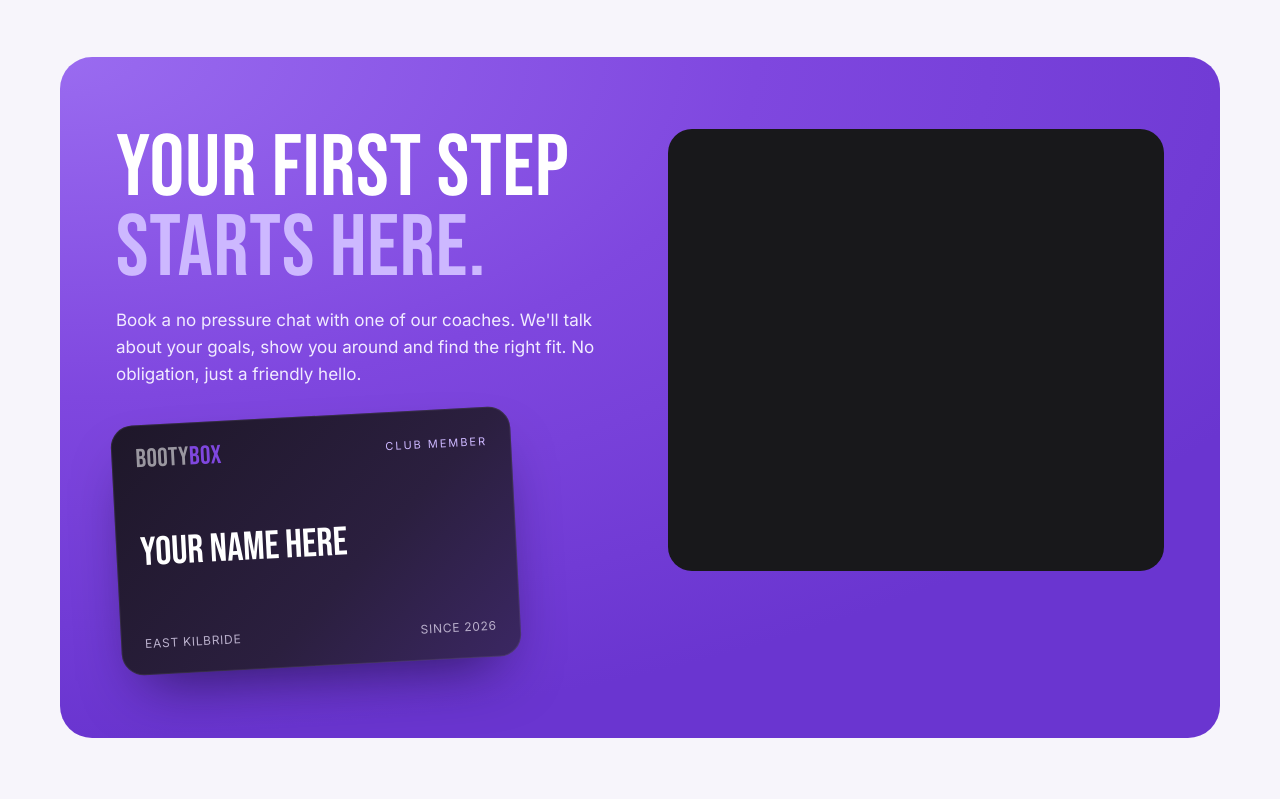
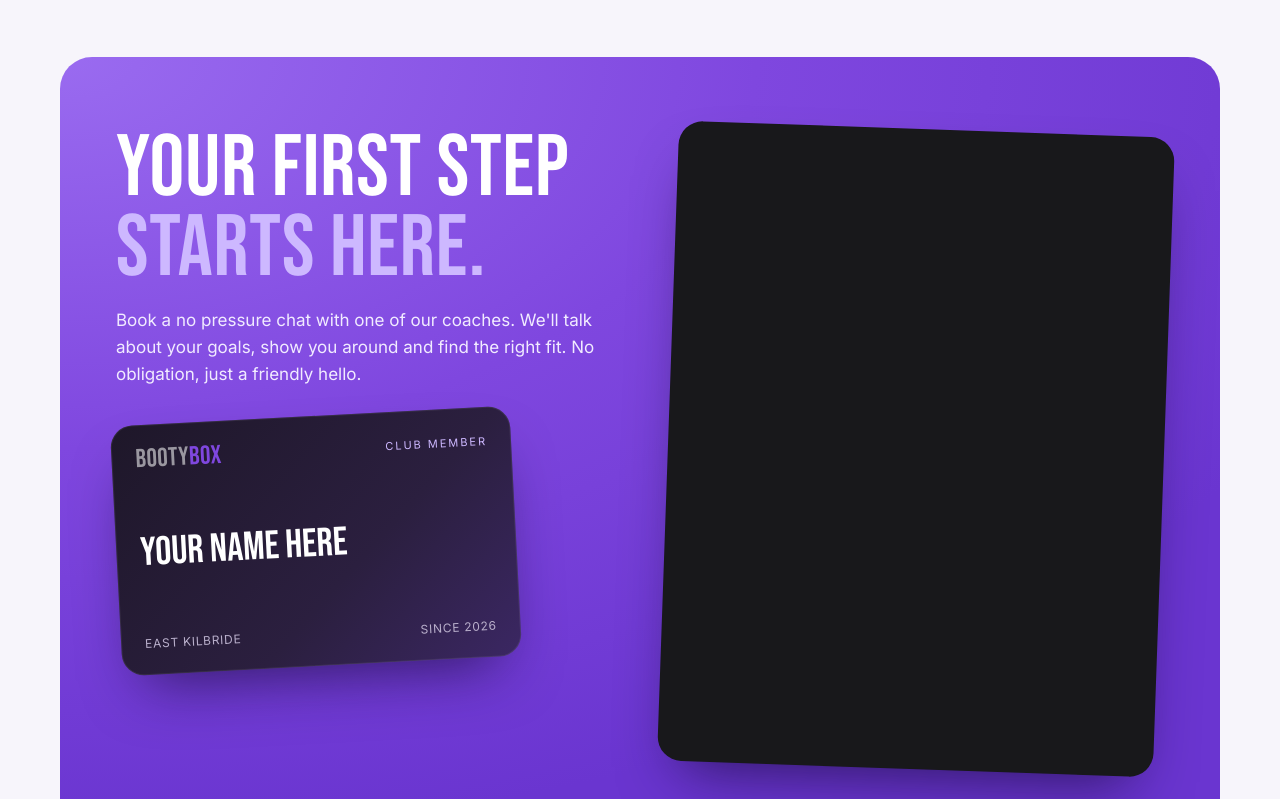
Before and after one commit to lewisclare/bootybox-website, a plain HTML site: page index.html in a window 1280 px wide. Shown: the part 7020-7819 px from the top of the page. Drawn offline with Linux system fonts and the light colour scheme; a script that the page names is missing.

Commit message:
Booking box: full height and tilted like the club card
Co-Authored-By: Claude Opus 5.5 <noreply@anthropic.com>
Claude-Session: https://claude.ai/code/session_019qSBQY3zyFwoYupPXsDcZR

```diff
--- a/index.html
+++ b/index.html
@@ -213,7 +213,8 @@ section{padding-block:110px}
 .field input:focus,.field select:focus{outline:none;border-color:var(--purple);background:#fff}
 .form .btn{width:100%;margin-top:22px}
 .form .embed{min-height:420px;border-radius:24px;overflow:hidden}
-#form{background:#18181B;color:#fff;padding:14px 0 8px;align-self:start}
+#form{background:#18181B;color:#fff;padding:24px 0 16px;align-self:stretch;min-height:640px;transform:rotate(2deg);box-shadow:0 30px 60px -24px rgba(20,8,50,.7)}
+@media (max-width:900px){#form{transform:rotate(1deg);min-height:520px}}
 #form p.small{color:#A1A1AA}
 .done{display:none;text-align:center;padding:30px 0}
 .done h3{font-size:46px}
```
